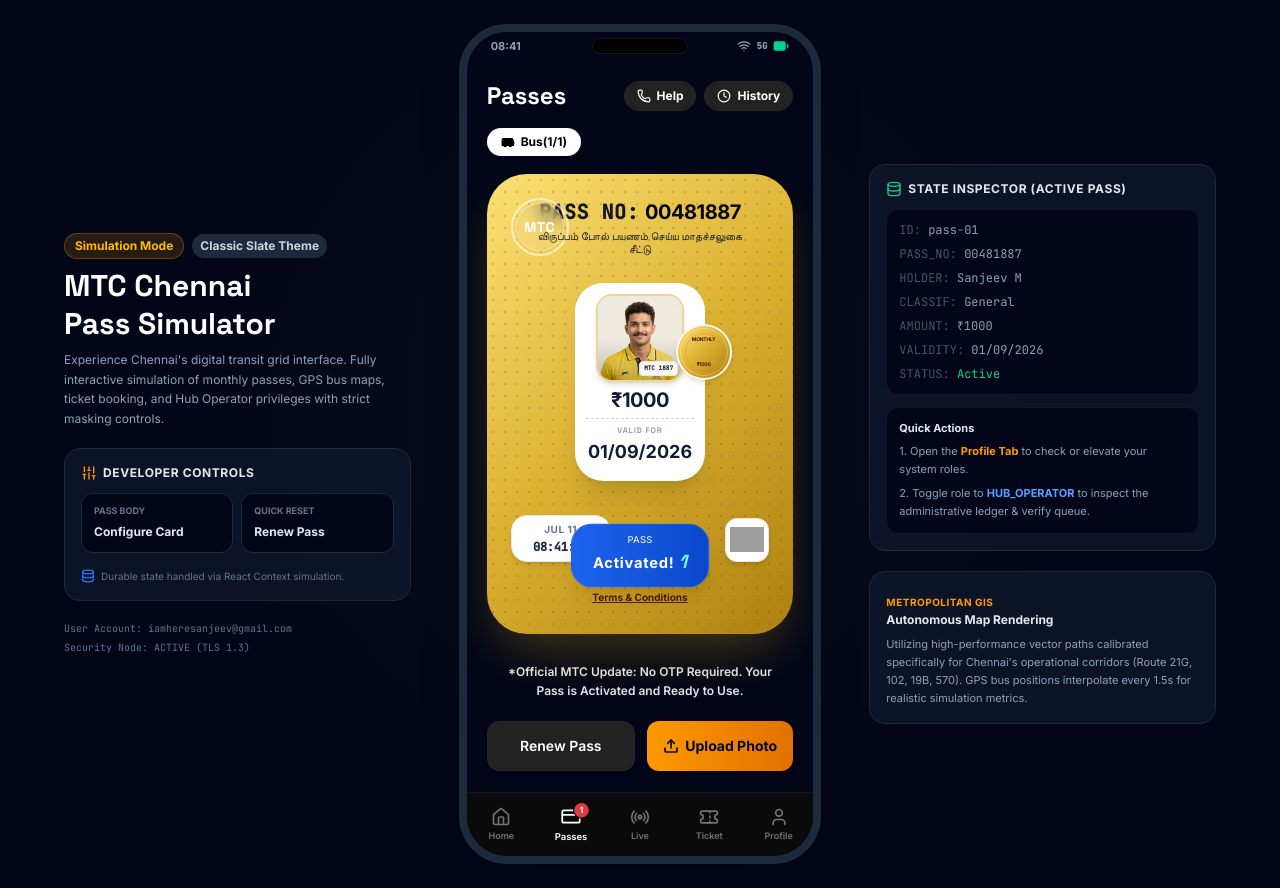
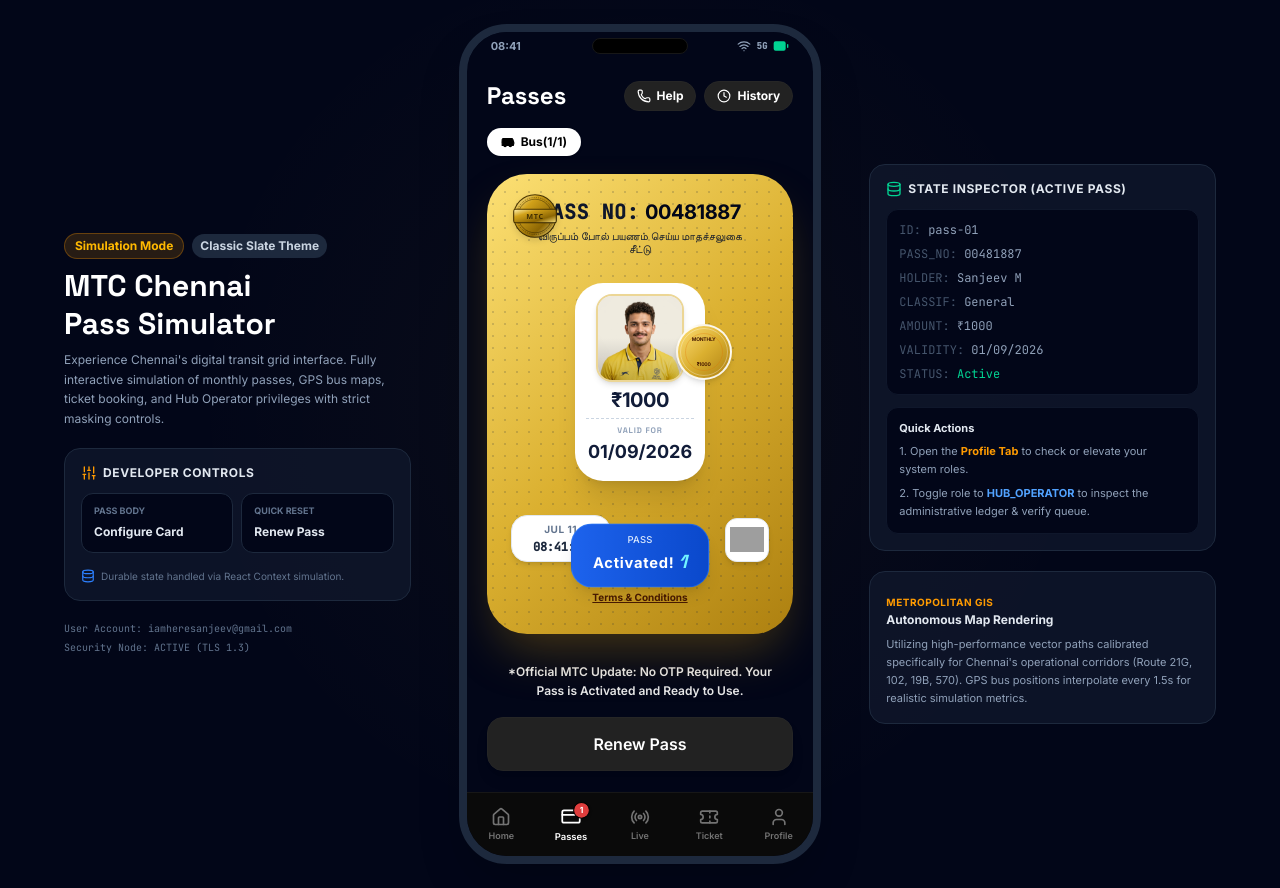
Before and after one commit to SAN-MARK/Chennai-one-Demo, a React (Vite) app: page / in a window 1280 px wide. Built offline with nearby package versions, Linux system fonts and the light colour scheme; grey boxes are pictures that could not be loaded.

Commit message:
feat: persist state and add MTC logo component
Implement localStorage persistence for user and pass data to ensure continuity across sessions and add the MTC SVG logo to the PassCard.

```diff
--- a/src/App.tsx
+++ b/src/App.tsx
@@ -34,9 +34,23 @@
 import HelpSupport from './components/HelpSupport';
 
 export default function App() {
-  const [user, setUser] = useState<UserProfile>(INITIAL_USER);
-  const [pass, setPass] = useState<MtcPass>(INITIAL_PASS);
+  const [user, setUser] = useState<UserProfile>(() => {
+    const saved = localStorage.getItem('findback_user');
+    return saved ? JSON.parse(saved) : INITIAL_USER;
+  });
+  const [pass, setPass] = useState<MtcPass>(() => {
+    const saved = localStorage.getItem('findback_pass');
+    return saved ? JSON.parse(saved) : INITIAL_PASS;
+  });
   const [activeTab, setActiveTab] = useState<TabType>('passes');
+
+  useEffect(() => {
+    localStorage.setItem('findback_user', JSON.stringify(user));
+  }, [user]);
+
+  useEffect(() => {
+    localStorage.setItem('findback_pass', JSON.stringify(pass));
+  }, [pass]);
 
   // Modular screen/form display states
   const [showConfigurator, setShowConfigurator] = useState(false);
--- a/src/components/PassCard.tsx
+++ b/src/components/PassCard.tsx
@@ -2,6 +2,106 @@
 import { MtcPass } from '../types';
 import { ShieldCheck, Calendar, Info, QrCode, Camera, Upload } from 'lucide-react';
 import { motion, AnimatePresence } from 'motion/react';
+
+const MtcLogoSvg = () => (
+  <svg viewBox="0 0 100 100" className="w-14 h-14 select-none drop-shadow-md">
+    <defs>
+      {/* Golden gradient for the emblem */}
+      <linearGradient id="goldGrad" x1="0%" y1="0%" x2="100%" y2="100%">
+        <stop offset="0%" stopColor="#fff3b3" />
+        <stop offset="30%" stopColor="#d1a119" />
+        <stop offset="70%" stopColor="#8c6603" />
+        <stop offset="100%" stopColor="#ffe680" />
+      </linearGradient>
+      {/* Dark outline/shadow gradient for text/lines */}
+      <linearGradient id="darkGoldGrad" x1="0%" y1="0%" x2="100%" y2="100%">
+        <stop offset="0%" stopColor="#543c01" />
+        <stop offset="100%" stopColor="#2e2100" />
+      </linearGradient>
+    </defs>
+
+    {/* Ribbon Wings in Background (Left and Right Triangles/Tails) */}
+    {/* Left Ribbon Wing */}
+    <path
+      d="M 15,50 L 30,35 L 35,50 L 30,65 Z"
+      fill="url(#goldGrad)"
+      stroke="url(#darkGoldGrad)"
+      strokeWidth="1.5"
+      strokeLinejoin="round"
+    />
+    {/* Right Ribbon Wing */}
+    <path
+      d="M 85,50 L 70,35 L 65,50 L 70,65 Z"
+      fill="url(#goldGrad)"
+      stroke="url(#darkGoldGrad)"
+      strokeWidth="1.5"
+      strokeLinejoin="round"
+    />
+
+    {/* Outer Double-Stroke Circle */}
+    <circle
+      cx="50"
+      cy="50"
+      r="38"
+      fill="url(#goldGrad)"
+      stroke="url(#darkGoldGrad)"
+      strokeWidth="1.8"
+    />
+    <circle
+      cx="50"
+      cy="50"
+      r="33"
+      fill="none"
+      stroke="url(#darkGoldGrad)"
+      strokeWidth="1"
+      strokeDasharray="2,2"
+    />
+    <circle
+      cx="50"
+      cy="50"
+      r="30"
+      fill="none"
+      stroke="url(#darkGoldGrad)"
+      strokeWidth="1"
+    />
+
+    {/* Middle Banner/Ribbon */}
+    {/* Banner background box */}
+    <rect
+      x="12"
+      y="38"
+      width="76"
+      height="24"
+      rx="3"
+      ry="3"
+      fill="url(#goldGrad)"
+      stroke="url(#darkGoldGrad)"
+      strokeWidth="1.8"
+    />
+
+    {/* Horizontal lines inside the banner border */}
+    <line x1="16" y1="42" x2="84" y2="42" stroke="url(#darkGoldGrad)" strokeWidth="0.8" />
+    <line x1="16" y1="58" x2="84" y2="58" stroke="url(#darkGoldGrad)" strokeWidth="0.8" />
+
+    {/* Banner fold creases on left & right sides */}
+    <line x1="16" y1="38" x2="16" y2="62" stroke="url(#darkGoldGrad)" strokeWidth="1" />
+    <line x1="84" y1="38" x2="84" y2="62" stroke="url(#darkGoldGrad)" strokeWidth="1" />
+
+    {/* "MTC" text inside the banner */}
+    <text
+      x="50"
+      y="55"
+      textAnchor="middle"
+      fill="url(#darkGoldGrad)"
+      fontSize="13"
+      fontWeight="900"
+      fontFamily="system-ui, -apple-system, sans-serif"
+      letterSpacing="1.2"
+    >
+      MTC
+    </text>
+  </svg>
+);
 
 interface PassCardProps {
   pass: MtcPass;
@@ -64,11 +164,9 @@
 
         {/* TOP SECTION: MTC circle and Pass Info */}
         <div className="flex flex-col items-center justify-center z-10 w-full text-center relative" id="pass-header-section">
-          {/* MTC Double Circular Logo - Absolutely positioned to the left within card padding bounds */}
-          <div className="absolute left-0 top-0 flex items-center justify-center border-[2px] border-white/60 rounded-full p-[3px]" id="mtc-logo-outer">
-            <div className="w-12 h-12 rounded-full border border-white/30 flex items-center justify-center bg-white/10 backdrop-blur-sm shadow-inner">
-              <span className="font-display font-bold text-white text-sm tracking-wider">MTC</span>
-            </div>
+          {/* MTC Golden Emblem Logo - Absolutely positioned to the left */}
+          <div className="absolute left-[-4px] top-[-10px] z-10" id="mtc-logo-outer">
+            <MtcLogoSvg />
           </div>
 
           {/* Pass Number and Subtitles Centered */}
@@ -123,11 +221,6 @@
 
             {/* Subtle watermark overlay on user photo */}
             <div className="absolute inset-0 bg-gradient-to-t from-slate-950/20 via-transparent to-transparent pointer-events-none" />
-
-            {/* Real-time mini overlay info inside photo frame */}
-            <div className="absolute bottom-1 right-1 bg-white/90 backdrop-blur-[1px] px-1 py-0.5 rounded text-[6px] font-mono font-bold text-slate-800 border border-slate-200">
-              MTC {pass.passNo.slice(-4)}
-            </div>
           </button>
 
           {/* Large Price Display */}
@@ -224,25 +317,14 @@
         }}
       />
 
-      {/* Action Buttons Row */}
-      <div className="w-full max-w-[380px] flex gap-3 mt-1" id="pass-actions-row">
+      {/* Renew Button */}
       <button
         onClick={onRenewClick}
-          className="flex-1 bg-[#222222] hover:bg-[#333333] active:bg-[#111111] text-white font-semibold text-sm py-3.5 px-4 rounded-xl text-center shadow-md active:scale-[0.98] transition-all border border-neutral-800"
+        className="w-full max-w-[380px] bg-[#222222] hover:bg-[#333333] active:bg-[#111111] text-white font-semibold text-base py-3.5 px-6 rounded-2xl text-center shadow-lg active:scale-[0.98] transition-all border border-neutral-800"
         id="renew-pass-button"
       >
         Renew Pass
       </button>
-
-        <button
-          onClick={() => document.getElementById('pass-direct-file-input')?.click()}
-          className="flex-1 bg-gradient-to-r from-amber-500 to-amber-600 hover:from-amber-600 hover:to-amber-700 active:scale-[0.98] text-slate-950 font-bold text-sm py-3.5 px-4 rounded-xl text-center shadow-md transition-all flex items-center justify-center gap-1.5"
-          id="direct-upload-button"
-        >
-          <Upload className="w-4 h-4 text-slate-950 stroke-[2.5]" />
-          Upload Photo
-        </button>
-      </div>
 
       {/* Full screen blurred QR Modal */}
       <AnimatePresence>
```
Lines whose indentation alone changed are shown as unchanged.
